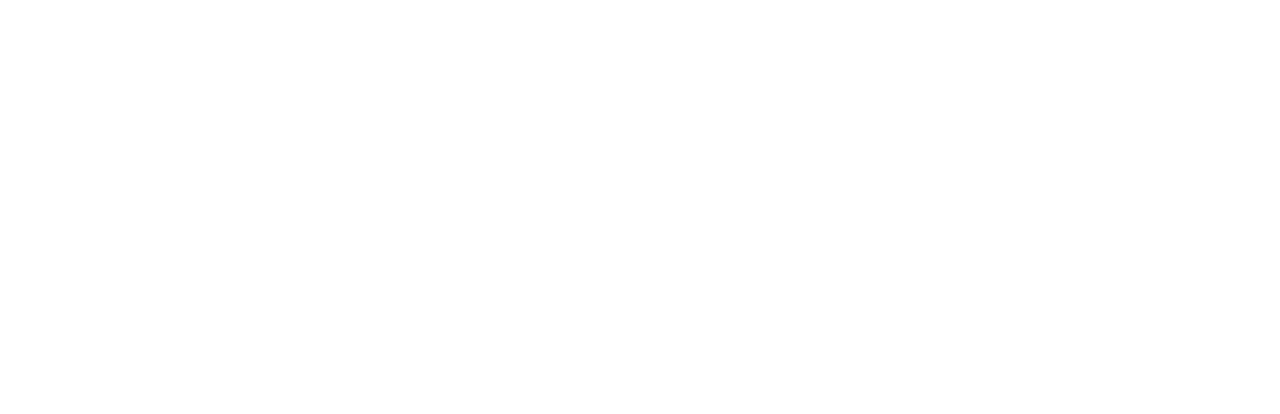
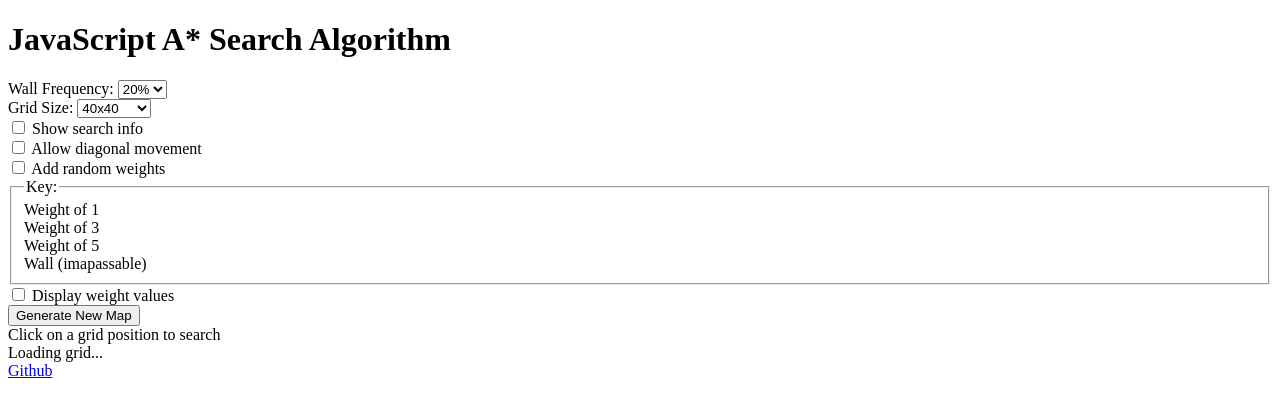
Before and after one commit to ton9q/astar-search-algorithm, a website built with webpack: page public/index.html in a window 1280 px wide. Built offline with nearby package versions, Linux system fonts and the light colour scheme.

Commit message:
feat: add html file with content

```diff
--- a/public/index.html
+++ b/public/index.html
@@ -6,6 +6,96 @@
     <meta http-equiv="X-UA-Compatible" content="ie=edge" />
     <title><%= htmlWebpackPlugin.options.title %></title>
   </head>
+
   <body>
+    <div id="root">
+      <header id="header">
+        <h1>JavaScript A* Search Algorithm</h1>
+      </header>
+
+      <section id="settingsContent">
+        <div id="controls" class="clear">
+          <div class="wallFrequencyWrapper">
+            <label for="wallFrequencySelect">Wall Frequency: </label>
+            <select id="wallFrequencySelect">
+              <option value=".1">10%</option>
+              <option value=".2" selected>20%</option>
+              <option value=".3">30%</option>
+              <option value=".4">40%</option>
+            </select>
+          </div>
+
+          <div class="gridSizeWrapper">
+            <label for="selectGridSize">Grid Size: </label>
+            <select id="selectGridSize" name="selectGridSize">
+              <option value="10">10x10</option>
+              <option value="15">15x15</option>
+              <option value="20">20x20</option>
+              <option value="30">30x30</option>
+              <option value="40" selected>40x40</option>
+              <option value="50">50x50</option>
+              <option value="100">100x100</option>
+              <option value="150">150x150</option>
+            </select>
+          </div>
+
+          <div class="checkDebugCheckbox">
+            <input type="checkbox" name="checkDebug" id="checkDebug" />
+            <label for="checkDebug">Show search info</label>
+          </div>
+
+          <div class="searchDiagonalCheckbox">
+            <input type="checkbox" name="searchDiagonal" id="searchDiagonal" />
+            <label for="searchDiagonal">Allow diagonal movement</label>
+          </div>
+
+          <div class="generateWeightsCheckbox">
+            <input type="checkbox" name="generateWeights" id="generateWeights" />
+            <label for="generateWeights">Add random weights</label>
+
+            <fieldset id="weightsKey">
+              <legend>Key:</legend>
+              <div>
+                <div class="itemKey weight1" id="keyWeight1" />
+                <span class="text">Weight of 1</span>
+              </div>
+              <div>
+                <div class="itemKey weight3" id="keyWeight3" />
+                <span class="text">Weight of 3</span>
+              </div>
+              <div>
+                <div class="itemKey weight5" id="keyWeight5" />
+                <span class="text">Weight of 5</span>
+              </div>
+              <div>
+                <div class="itemKey wall" id="keyWall" />
+                <span class="text">Wall (imapassable)</span>
+              </div>
+            </fieldset>
+          </div>
+
+          <div class="displayWeightsCheckbox">
+            <input type="checkbox" name="displayWeights" id="displayWeights" />
+            <label for="displayWeights">Display weight values</label>
+          </div>
+
+          <input type="button" id="btnGenerate" value="Generate New Map" />
+
+          <div class="messageWrapper">
+            <span id="message">Click on a grid position to search</span>
+          </div>
+        </div>
+      </div>
+
+      <main id="main">
+        <div id="searchGrid">Loading grid...</div>
+      </main>
+
+      <footer id="footer">
+        <div class="linkWrappers">
+          <a class="btn" href="https://github.com/ton9q/astar-search-algorithm">Github</a>
+        </div>
+      </footer>
+    </div>
   </body>
 </html>
```
